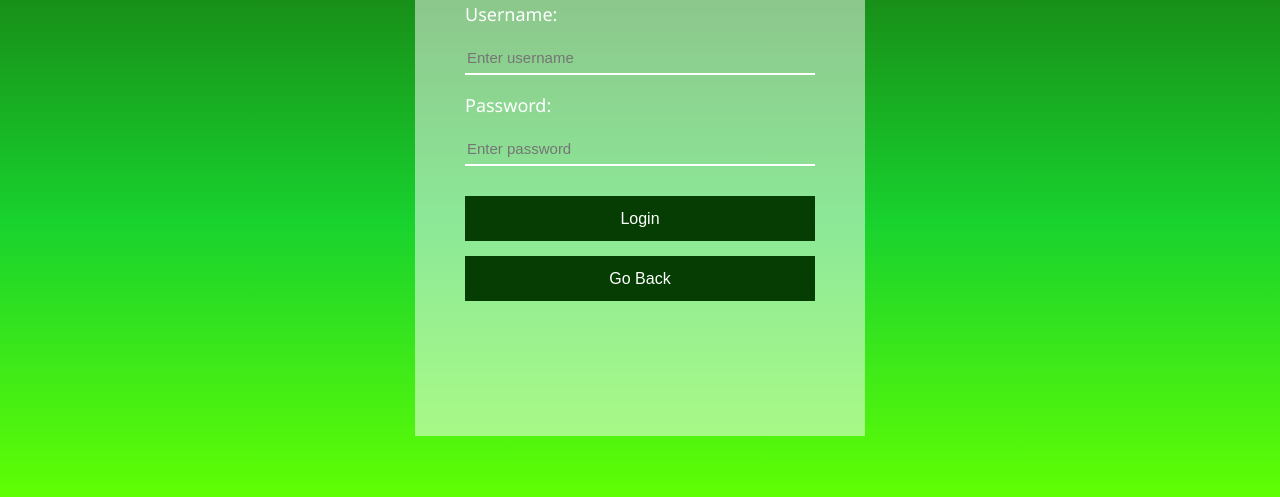
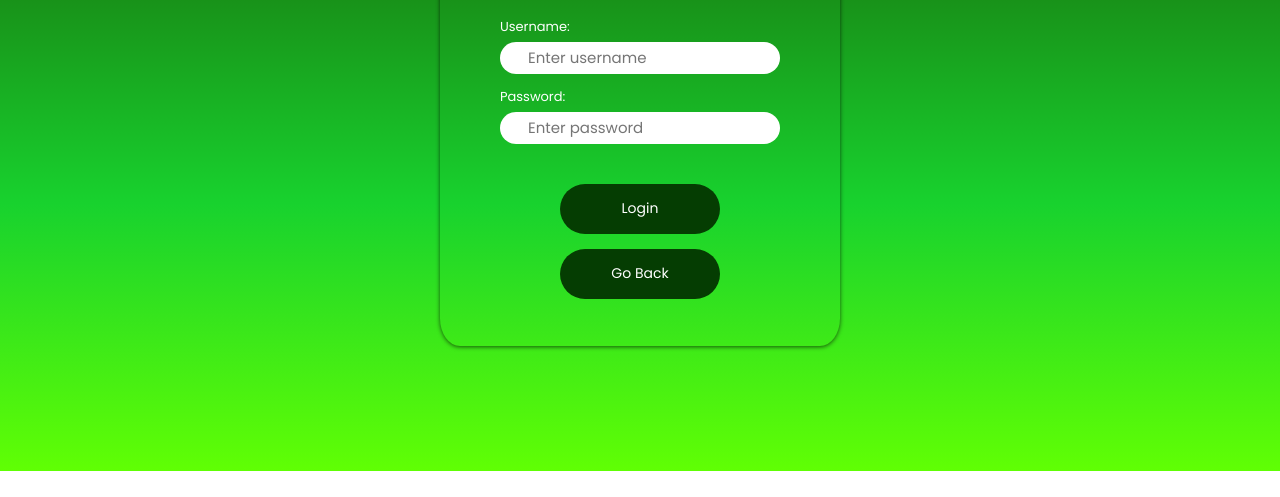
Before and after one commit to Kimchishiii/RVM-NEW-THESIS, a plain HTML site: page adminLogin.html in a window 1280 px wide. Shown: the part 329-826 px from the top of the page. After the commit the page ends 800 px from the top, so only its background shows below. Drawn offline with Linux system fonts and the light colour scheme.

Commit message:
changes new in the admin side

```diff
--- a/adminLogin.css
+++ b/adminLogin.css
@@ -1,17 +1,10 @@
 body{
+    margin: 0;
+    padding: 0;
     min-height: 100vh;
     background: linear-gradient(to bottom,#053d02,#187f13,#18d22e,#60ff04);
 }
-form{
-    background: rgba(255, 255, 255, 0.5); /* RGBA color with 80% opacity */
-    width: 350px;
-    height: 580px;
-    padding: 75px 50px;
-    position:absolute;
-    left: 50%;
-    top: 50%;
-    transform: translate(-50%,-50%);
-}
+
 .logo {
     width: 250px;
     margin: auto;
@@ -28,56 +21,145 @@ h1{
     font-family: cursive;
     font-weight: 400;
 }
-p{
-    text-align: left;
+p {
+    font-family: "Poppins", sans-serif;
+    font-weight: 400;
+    font-style: normal;
+    text-align: left; /* Align text to the left */
+    margin-left: 60px;
     margin-bottom: 5px;
-    color: white;
-    font-size: 18px;
-    font-family: 'Segoe UI', Tahoma, Geneva, Verdana, sans-serif
+    font-size: 13px;
+    color: #ffff;
 }
+
 .username_txtbox{
-    border-bottom: 2px solid white;
+    border: 1px solid none;
+    background-color: rgb(255, 255, 255) ;
+    border-radius: 30px;
     position: relative;
-    margin: 15px 0;
+    margin: 0 auto;
+    width: 70%;
+    height: 20%;
+
 }
 .username_txtbox input{
     background: none;
     border: none;
     outline: none;
-    width: 100%;
-    color: white;
-    height: 30px;
+    width: 80%;
+    height: 100%;
+    color: black;
     font-size: 15px;
+    font-family: "Poppins", sans-serif;
+    font-weight: 400;
+    font-style: normal;
+}
+
+.username_txtbox input[type="text"] {
+    height: 30px; /* Adjust the height as needed */
 }
 .password_txtbox{
-    border-bottom: 2px solid white;
+    border: 1px solid none;
+    background-color: rgb(255, 255, 255) ;
+    border-radius: 30px;
     position: relative;
-    margin: 15px 0;
+    margin: 0 auto;
+    width: 70%;
+    height: 20%;
 }
 .password_txtbox input{
     background: none;
     border: none;
     outline: none;
-    width: 100%;
-    color: white;
-    height: 30px;
+    width: 80%;
+    height: 100%;
+    color: black;
     font-size: 15px;
+    font-family: "Poppins", sans-serif;
+    font-weight: 400;
+    font-style: normal;
+}
+
+.password_txtbox input[type="text"] {
+    height: 30px; /* Adjust the height as needed */
 }
 .loginBtn{
-    height: 45px;
-    width: 100%;
+    height: 50px;
+    width: 40%;
     margin-top: 15px;
+    margin-left: auto;
+    margin-right: auto;
+    display: block;
     border: none;
     outline: none;
     background: #053d02;
     background-size: 200%;
     color: white;
-    font-size: 16px;
+    font-family: "Poppins", sans-serif;
+    font-weight: 400;
+    font-style: normal;
+    font-size: 14px;
     cursor: pointer;
+    border-radius: 30px;
 }
 .loginBtn:hover {
-    background-color: #0bd830; /* New background color when hovering */
+    background-color: #0bd830;
     background-position: right;
-    font-size: 16px;
-    color: black;
+    font-size: 14px;
+    color: rgb(0, 0, 0);
 }
+
+.form-container {
+    display: grid;
+    place-items: center;
+    min-height: 100vh;
+  }
+
+  .login-header{
+    margin-top: 10%;
+  }
+  .login-form{
+    width: 400px;
+    height: 550px;
+}
+.login-body {
+    margin-top: 10%;
+}
+  form {
+    background-color: linear-gradient(to bottom,#053d02,#187f13,#18d22e,#60ff04);
+    border-radius: 5%;
+    text-align: center;
+    width: 50%;
+    box-shadow: rgba(0, 0, 0, 0.637) 0px 1px 4px;
+  }
+
+  .GoBackBtn {
+    height: 50px;
+    width: 40%;
+    margin-top: 15px;
+    margin-left: auto;
+    margin-right: auto;
+    display: block;
+    border: none;
+    outline: none;
+    background: #053d02;
+    background-size: 200%;
+    color: white;
+    font-family: "Poppins", sans-serif;
+    font-weight: 400;
+    font-style: normal;
+    font-size: 14px;
+    cursor: pointer;
+    border-radius: 30px;
+}
+
+.GoBackBtn:hover {
+    background-color: #0bd830;
+    background-position: right;
+    font-size: 14px;
+    color: rgb(0, 0, 0);
+}
+
+.button-cont {
+    margin-top: 10%;
+}
--- a/adminLogin.html
+++ b/adminLogin.html
@@ -1,7 +1,10 @@
 <!DOCTYPE html>
-<html>
+<html lang="en">
+
 <head>
     <link rel="icon" type="image/x-icon" href="logoEarn.png">
+    <meta charset="UTF-8">
+    <meta name="viewport" content="width=device-width, initial-scale=1.0">
     <link rel="stylesheet" href="adminLogin.css">
     <link rel="preconnect" href="https://fonts.googleapis.com">
     <link rel="preconnect" href="https://fonts.gstatic.com" crossorigin>
@@ -10,21 +13,31 @@
     <title>Welcome Admin!</title>
 </head>
 <body>
-    <form id="adminLoginForm">
+    <div class="form-container">
+        <form class="login-form" id="adminLoginForm">
+            <div class="login-header">
                 <img src="logoEarn.png" class="logo" alt="logo">
-        <p>Username:</p>
+                <div class="login-body">
+                    <p> Username: </p>
                     <div class="username_txtbox">
                         <input type="text" placeholder="Enter username" name="admin_username">
                     </div>
                     <p>Password:</p>
                     <div class="password_txtbox">
-            <input type="password" placeholder="Enter password" name="admin_password">
+                        <input type="text" placeholder="Enter password" name="admin_password">
                     </div>
+                    <div class = "button-cont">
                         <input type="submit" value="Login" class="loginBtn" name="login_Btn">
-        <input type="button" value="Go Back" class="loginBtn" onclick="window.location.href='index.html'">
+                        <button type="button" class="GoBackBtn" onclick="redirectToIndex()">Go Back</button>
+
+                    </div>
                      </form>
-    <p> testing</p>
+    </div>
     <script>
+        function redirectToIndex() {
+            window.location.href = "index.html";
+        }
+
         document.getElementById('adminLoginForm').addEventListener('submit', function(event) {
             event.preventDefault(); // Prevent form submission
 
@@ -33,18 +46,17 @@
             const username = formData.get('admin_username');
             const password = formData.get('admin_password');
 
-
             // Perform login action
-             fetch('https://recycleapi.igotsolutionsph.com/api/loginAdmin/'+username+'/'+password, {
-                method: 'GET', // Change method to POST
+            fetch('https://recycleapi.igotsolutionsph.com/api/loginAdmin', {
+                method: 'POST', // Change method to POST
                 headers: {
                     'Content-Type': 'application/json'
-                }
+                },
+                body: JSON.stringify({ username: username, password: password })
             })
             .then(response => {
-
                 if (response.ok) {
-                     //Redirect to adminDashboard.html on successful login
+                    // Redirect to adminDashboard.html on successful login
                     window.location.href = 'adminDashboard.html';
                 } else {
                     alert("Error Login, Check your username or password")
--- a/claimReward.css
+++ b/claimReward.css
@@ -169,7 +169,7 @@ p{
   }
 .login-form{
     width: 400px;
-    height: 650px;
+    height: 600px;
 }
 
   form {
```
Also changed, not shown: scanQR.html (+15 -2 lines), studentLogin.html (+2 -1 lines). Lines whose indentation alone changed are shown as unchanged.
